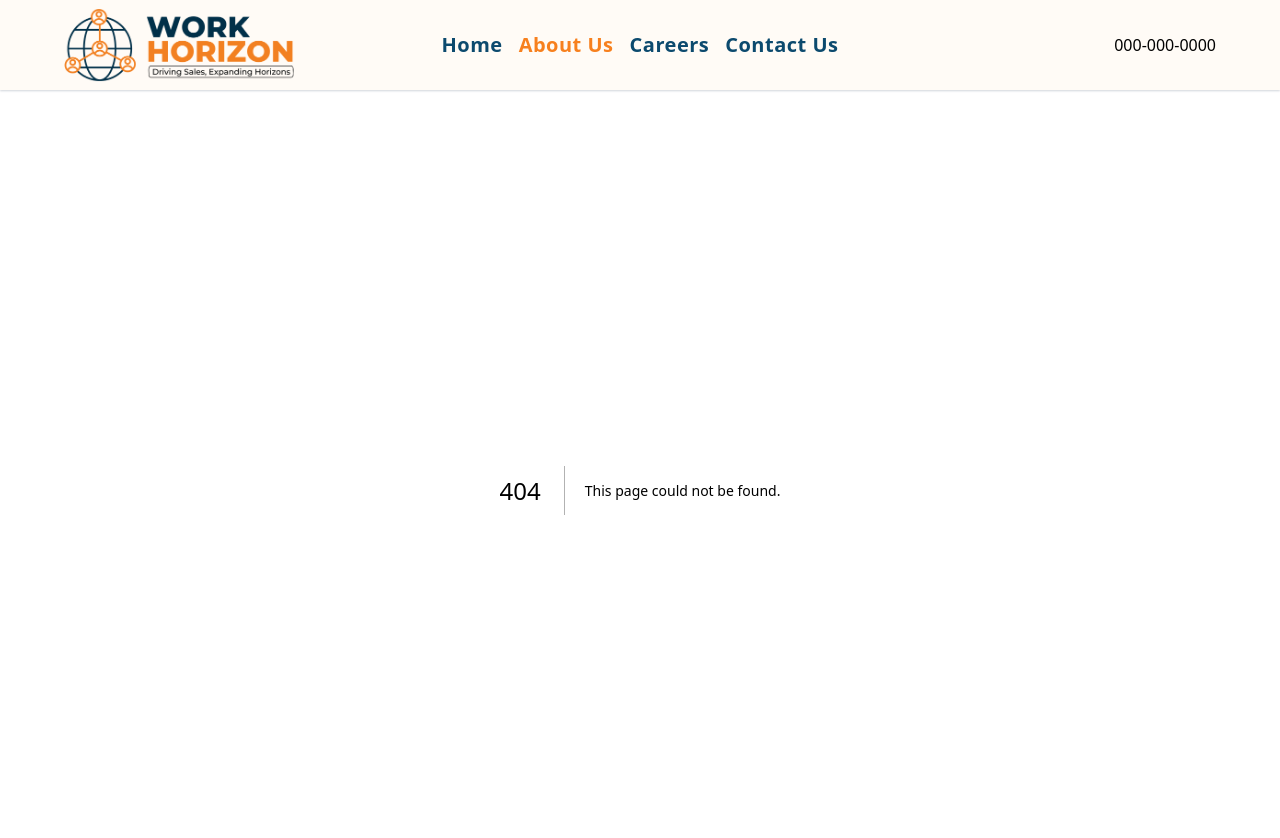
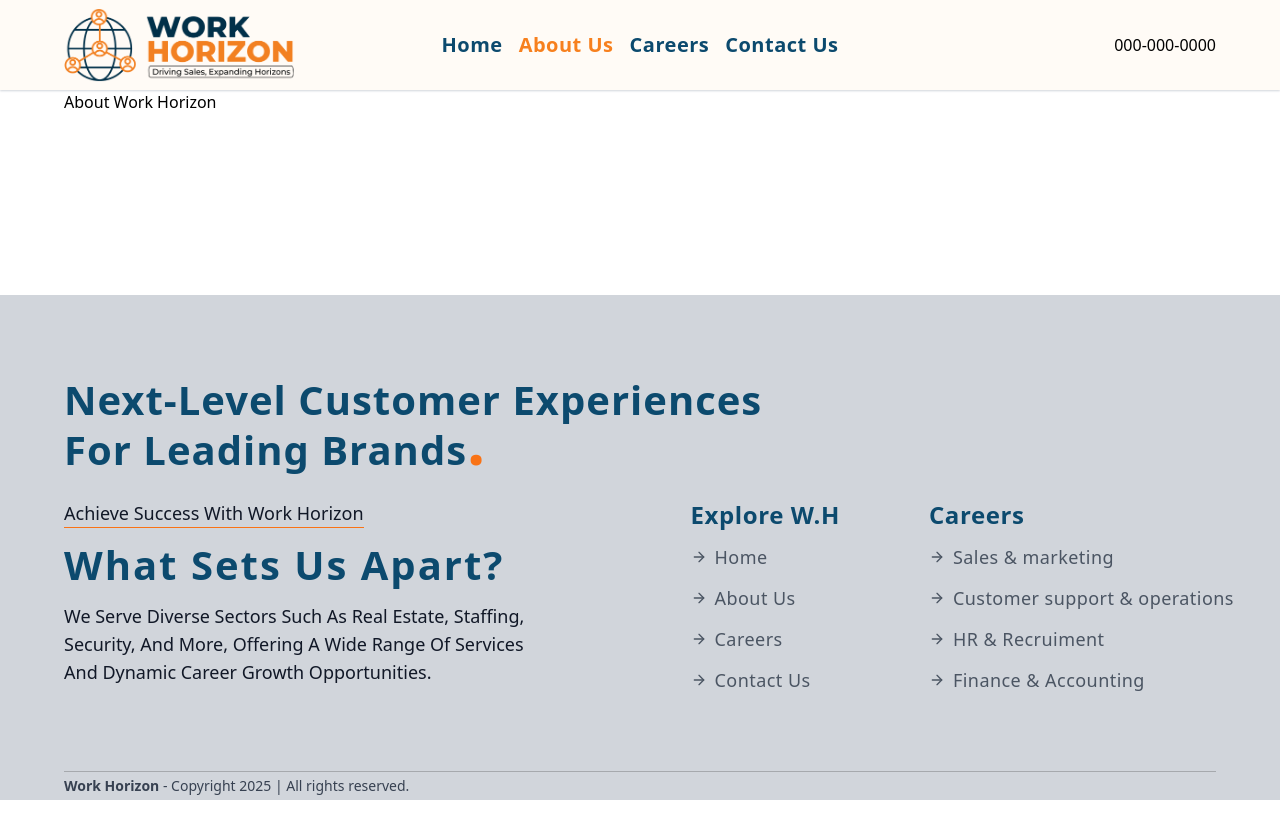
Before and after one commit to AnserShafiq/WorkHorizon, a Next.js app: page /about-us in a window 1280 px wide. Before the commit this address had no page. Shown: the top 838 px of the page. After the commit the page ends 800 px from the top, so only its background shows below. Built offline with nearby package versions, Linux system fonts and the light colour scheme.

Commit message:
Feb 25, 2025: Added the black sub pages

```diff
--- /dev/null
+++ b/app/about-us/page.tsx
@@ -0,0 +1,8 @@
+
+export default function AboutUs(){
+    return(
+        <div className='container w-[88%] lg:w-full'>
+            About Work Horizon
+        </div>
+    )
+}
--- /dev/null
+++ b/app/careers/page.tsx
@@ -0,0 +1,9 @@
+
+
+export default function Careers(){
+    return(
+        <div className="container w-[88%] lg:w-full">
+            {`Career's Page`}
+        </div>
+    )
+}
--- /dev/null
+++ b/app/contact-us/page.tsx
@@ -0,0 +1,9 @@
+
+
+export default function ContactUs(){
+    return(
+        <div className="container w-[88%] lg:w-full">
+            Contact Us Page
+        </div>
+    )
+}
```
